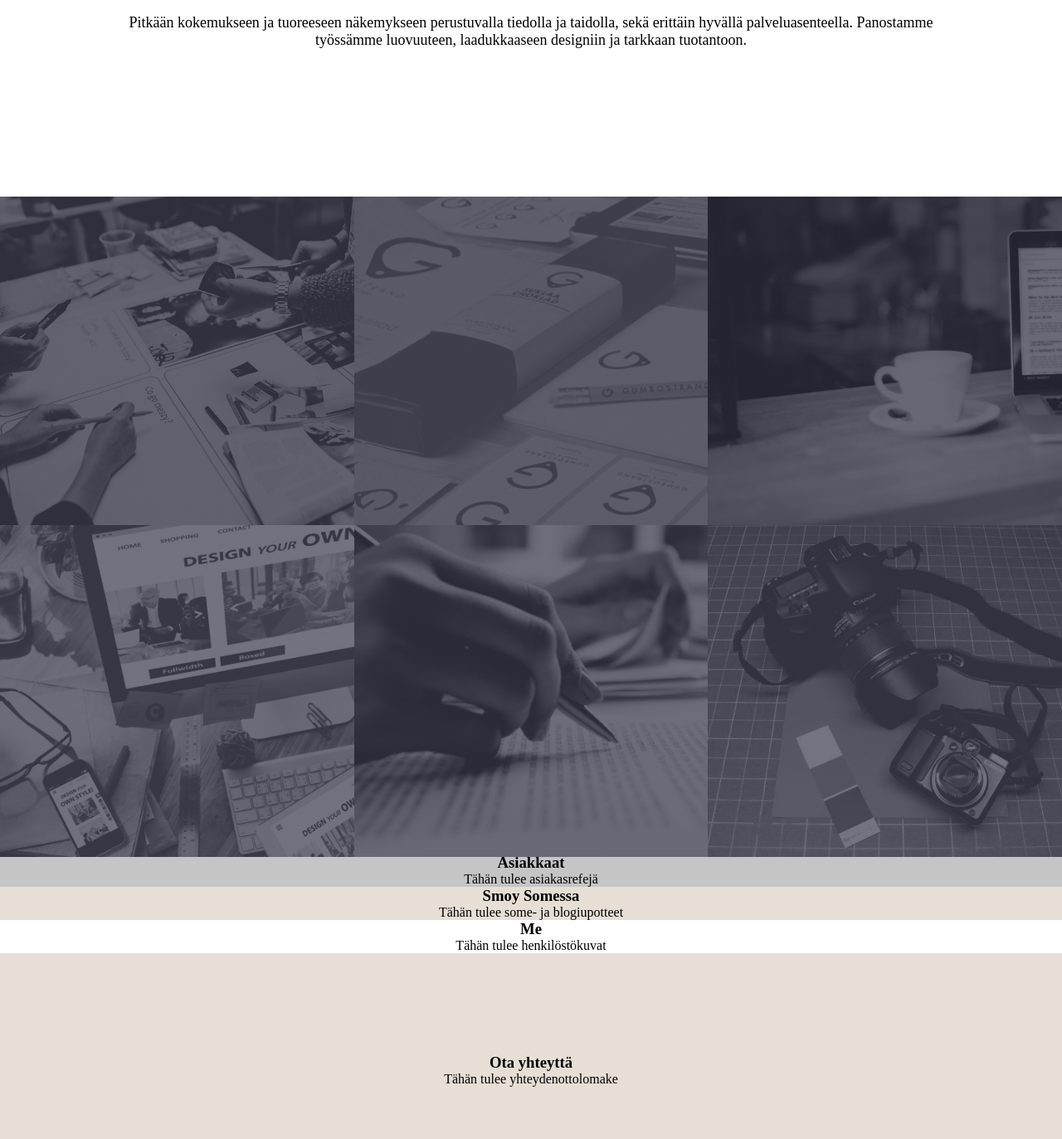
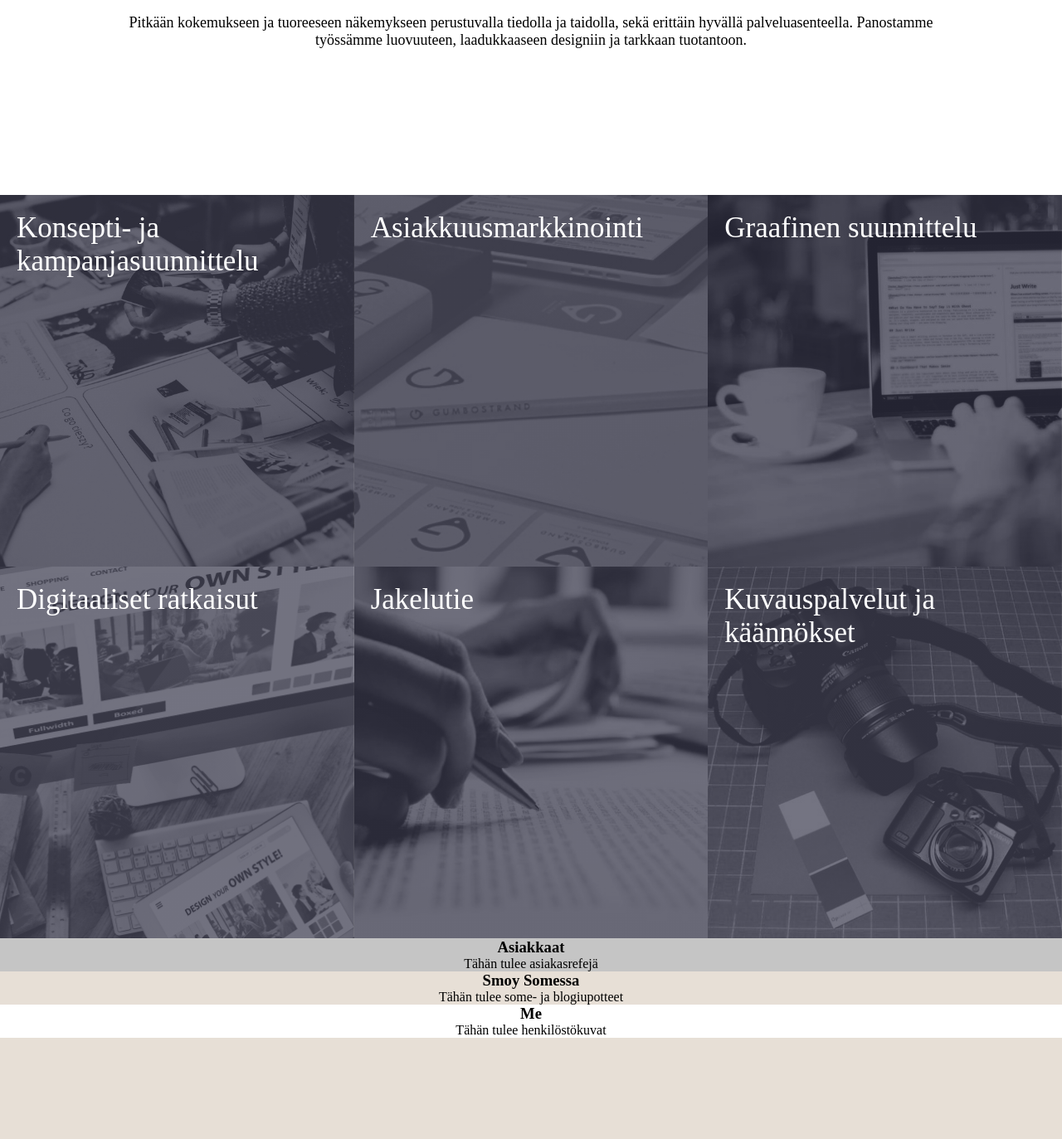
Before and after one commit to ilzo/smoy_dev, a WordPress theme: template wp-content/themes/smoy/front-page.php in a window 1280 px wide. Shown: the part 1146-2519 px from the top of the page at 83% size. Run offline with PHP 8.4 and a stand-in for WordPress, Linux system fonts and the light colour scheme; the site name, menu and one post (Sample post) are stand-ins, and other content is empty; some libraries are stand-ins or nearby versions.

Commit message:
improved services grid

```diff
--- a/wp-content/themes/smoy/front-page.php
+++ b/wp-content/themes/smoy/front-page.php
@@ -21,39 +21,75 @@ get_header(); ?>
 <section id="services" class="content-section-front">
     <div id="services-wrapper">
         <!--<div class="service-row"> -->
-        <a href="#">
+
             <figure id="service-1" class="service-box">
+                <div class="stretchy-wrapper">
+                    <a href="#">
+                        <div class="service-content-wrapper">
+                            <div class="service-content">Konsepti- ja kampanjasuunnittelu</div>
+                        </div>
+                    </a>
+                </div>
+            </figure>
 
+
+            <figure id="service-2" class="service-box">
+                <div class="stretchy-wrapper">
+                    <a href="#">
+                        <div class="service-content-wrapper">
+                            <div class="service-content">Asiakkuusmarkkinointi</div>
+                        </div>
+                    </a>
+                </div>
             </figure>
-        </a>
-        <a href="#">
-            <figure id="service-2" class="service-box">
 
+
+            <figure id="service-3" class="service-box">
+                <div class="stretchy-wrapper">
+                    <a href="#">
+                        <div class="service-content-wrapper">
+                            <div class="service-content">Graafinen suunnittelu</div>
+                        </div>
+                    </a>
+                </div>
             </figure>
-        </a>
-        <a href="#">
-            <figure id="service-3" class="service-box">
 
-            </figure>
-        </a>
 
         <!--</div>-->
         <!-- <div class="service-row"> -->
-        <a href="#">
+
             <figure id="service-4" class="service-box">
+               <div class="stretchy-wrapper">
+                   <a href="#">
+                       <div class="service-content-wrapper">
+                            <div class="service-content">Digitaaliset ratkaisut</div>
+                        </div>
+                    </a>
+                </div>
+            </figure>
 
+
+             <figure id="service-5" class="service-box">
+                <div class="stretchy-wrapper">
+                    <a href="#">
+                        <div class="service-content-wrapper">
+                            <div class="service-content">Jakelutie</div>
+                        </div>
+                    </a>
+                </div>
             </figure>
-        </a>
-        <a href="#">
-             <figure id="service-5" class="service-box">
 
+
+            <figure id="service-6" class="service-box">
+                <div class="stretchy-wrapper">
+                    <a href="#">
+                        <div class="service-content-wrapper">
+                            <div class="service-content">Kuvauspalvelut ja käännökset</div>
+                        </div>
+                    </a>
+                </div>
             </figure>
-        </a>
-        <a href="#">
-            <figure id="service-6" class="service-box">
 
-            </figure>
-        </a>
        <!-- </div> -->
     </div>
 </section>
--- a/wp-content/themes/smoy/style.css
+++ b/wp-content/themes/smoy/style.css
@@ -174,84 +174,109 @@ img {
     padding: 0 0 0 0;
 }
 
+
+
 #services-wrapper {
+    /*
     display: flex;
     flex-wrap: wrap;
+    */
+    padding: 0px 0px 0px 0px;
+    margin: 0 2px -2px -2px;
 }
 
 
 
+/*
+
+#services-wrapper a figure img {
+    height: 100%;
+    width: 100%;
+}
+*/
+
+/*
 #services-wrapper a{
     display: inline-block;
+
     margin-bottom: -4px;
     width: 33.33%;
     height: 50vh;
     margin-right: 0px;
     text-decoration: none;
     color: black;
+
+}
+*/
+
+.service-box {
+    display: inline-block;
+    width: 33.333%;
+    margin: -2px -4px -2px 0px;
 }
 
-#services-wrapper a figure img {
-    height: 100%;
+div.stretchy-wrapper {
     width: 100%;
+    padding-bottom: 105%;
+    position: relative;
+    background: black;
 }
 
-.service-box {
-    /*
-    float:left;
-    position: relative;
-    width: 30%;
-    padding-bottom : 30%;
-    margin:1.66%;
-    background-position:center center;
-    background-repeat:no-repeat;
-    background-size:cover;
-    */
-    height: 50vh;
-    margin: 0;
-    overflow: hidden;
+.service-content-wrapper {
+    position: absolute;
+    top: 0; bottom: 0; left: 0; right: 0;
+    color: white;
+    font-size: 24px;
+    text-align: center;
+    background-repeat: no-repeat !important;
+    background-size: cover !important;
+    background-position: center !important;
 }
 
-#service-1 {
+
+#service-1 .service-content-wrapper {
     background: linear-gradient( rgba(0, 0, 31, 0.45), rgba(0, 0, 31, 0.45) ),
     url("./img/services/designing-impressive-of-mobile-typography-in-2016-trending-techniques-in-designing-for-copy.jpg");
-    background-repeat: no-repeat;
-    background-size: cover;
+
 }
 
-#service-2 {
+#service-2 .service-content-wrapper {
     background: linear-gradient( rgba(0, 0, 31, 0.45), rgba(0, 0, 31, 0.45) ),
     url("./img/services/mainonnantuotanto-copy.jpg");
-    background-repeat: no-repeat;
-    background-size: cover;
+
 }
 
-#service-3 {
+#service-3 .service-content-wrapper {
     background: linear-gradient( rgba(0, 0, 31, 0.45), rgba(0, 0, 31, 0.45) ),
     url("./img/services/Blogging-Why-its-an-awesome-marketing-tool-and-super-important-for-your-photography-website.jpg");
-    background-repeat: no-repeat;
-    background-size: cover;
+
 }
 
-#service-4 {
+#service-4 .service-content-wrapper {
     background: linear-gradient( rgba(0, 0, 31, 0.45), rgba(0, 0, 31, 0.45) ),
     url("./img/services/Web-Design-Las-Vegas-33a-1600x900-copy.png");
-    background-repeat: no-repeat;
-    background-size: cover;
+
 }
 
-#service-5 {
+#service-5 .service-content-wrapper {
     background: linear-gradient( rgba(0, 0, 31, 0.45), rgba(0, 0, 31, 0.45) ),
     url("./img/services/translate-copy.jpg");
-    background-repeat: no-repeat;
-    background-size: cover;
+
 }
 
-#service-6 {
+#service-6 .service-content-wrapper {
     background: linear-gradient( rgba(0, 0, 31, 0.45), rgba(0, 0, 31, 0.45) ),
     url("./img/services/160-photogaphing-paintings-part1-copy.jpg");
-    background-repeat: no-repeat;
-    background-size: cover;
+
+}
+
+.service-content {
+    position: absolute;
+    top: 20px;
+    left: 20px;
+    width: 75%;
+    text-align: left;
+    font-size: 35px;
 }
 
 #our-customers {
```
